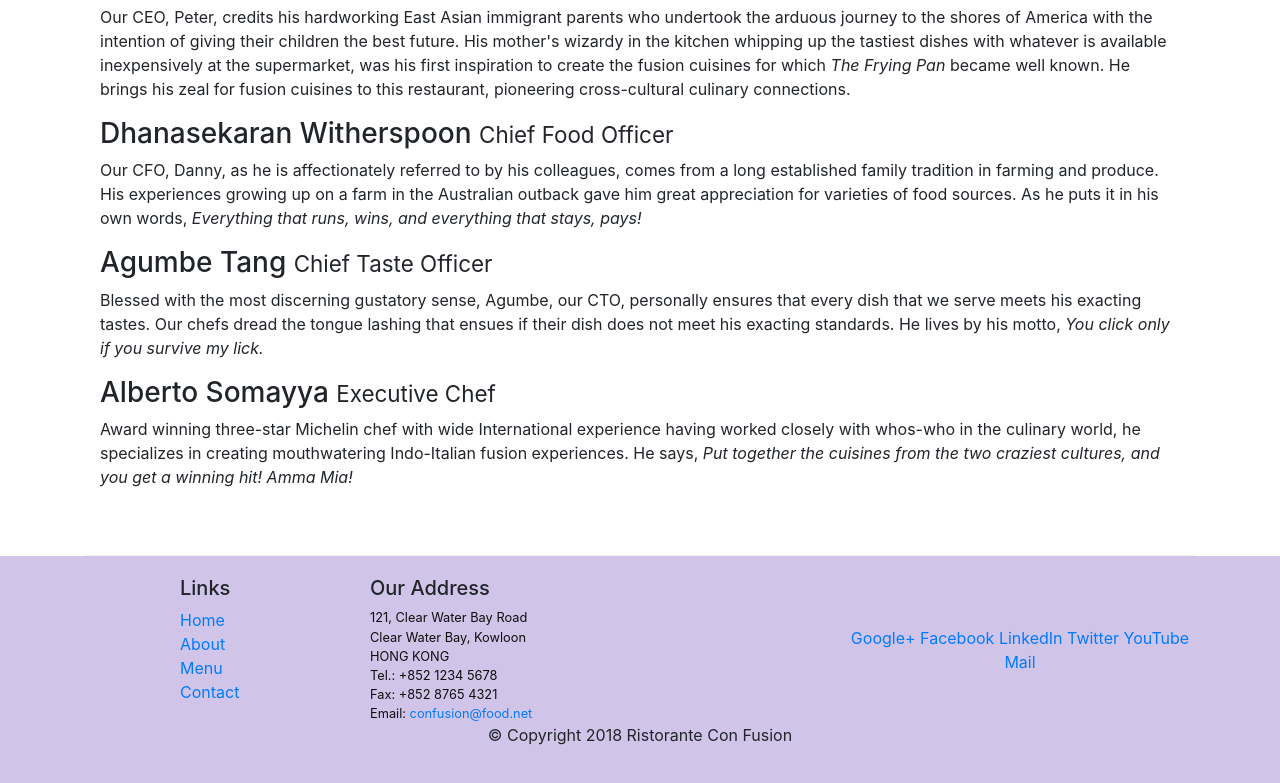
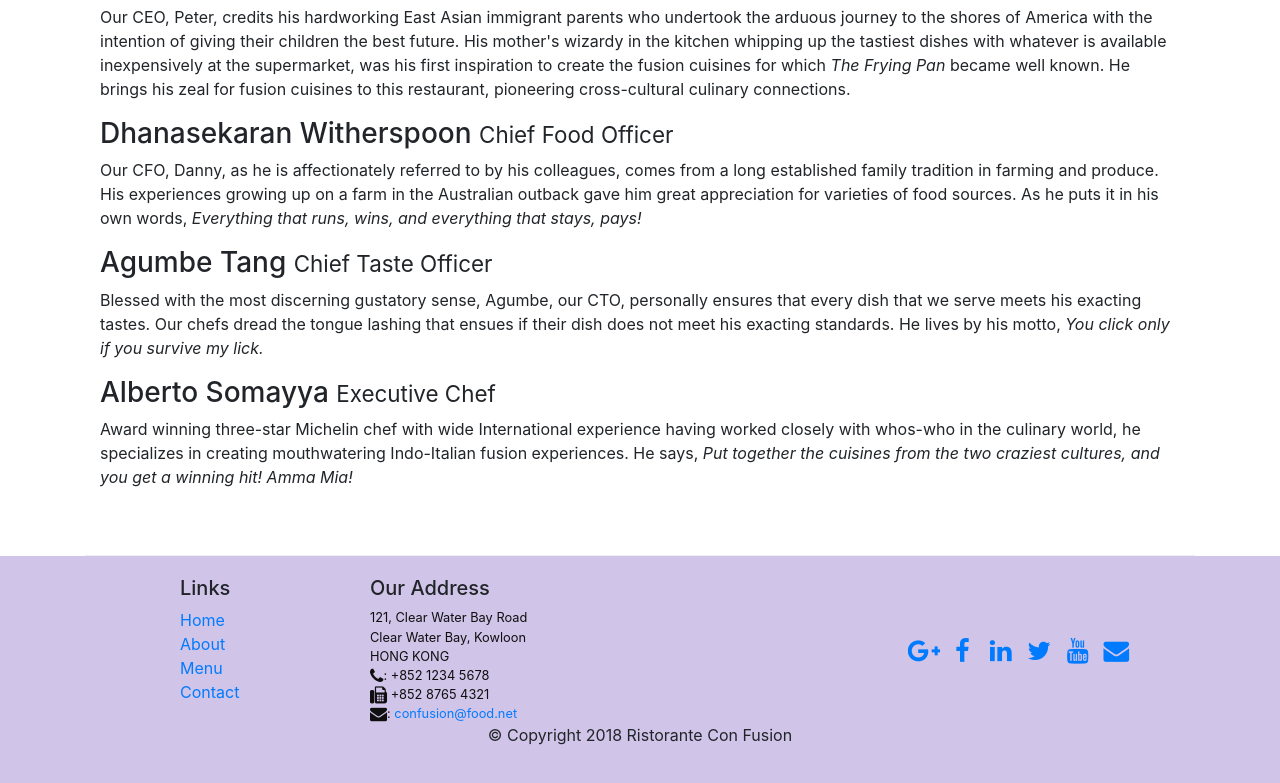
Before and after one commit to hemanth98/conFusion, a website: page aboutus.html in a window 1280 px wide. Shown: the part 975-1758 px from the top of the page. Drawn offline with nearby package versions, Linux system fonts and the light colour scheme.

Commit message:
Icon Fonts

```diff
--- a/aboutus.html
+++ b/aboutus.html
@@ -7,6 +7,8 @@
     <meta http-equiv="x-ua-compatible" content="ie=edge">
 
     <link rel="stylesheet" href="node_modules/bootstrap/dist/css/bootstrap.min.css">
+    <link rel="stylesheet" href="node_modules/font-awesome/css/font-awesome.min.css">
+    <link rel="stylesheet" href="node_modules/bootstrap-social/bootstrap-social.css">
     <link rel="stylesheet" href="css/styles.css">
     <title>Ristorante Con Fusion: About Us</title>
 
@@ -21,10 +23,10 @@
             <a class="navbar-brand mr-auto" href='index.html'>Ristorante Con Fusion</a>
             <div class="collapse navbar-collapse" id="Navbar">
                 <ul class="navbar-nav mr-auto">
-                    <li class="nav-item"><a class="nav-link" href="index.html">Home</a></li>
-                    <li class="nav-item active"><a class="nav-link" href="#">About</a></li>
-                    <li class="nav-item"><a class="nav-link" href="#">Menu</a></li>
-                    <li class="nav-item"><a class="nav-link" href="#">Contact</a></li>
+                    <li class="nav-item"><a class="nav-link" href="index.html"><span class="fa fa-home fa-lg"></span> Home</a></li>
+                    <li class="nav-item active"><a class="nav-link" href="#"><span class="fa fa-info fa-lg"></span> About</a></li>
+                    <li class="nav-item"><a class="nav-link" href="#"><span class="fa fa-list fa-lg"></span> Menu</a></li>
+                    <li class="nav-item"><a class="nav-link" href="#"><span class="fa fa-address-card fa-lg"></span> Contact</a></li>
                 </ul>
             </div>
 
@@ -101,19 +103,19 @@
 		              121, Clear Water Bay Road<br>
 		              Clear Water Bay, Kowloon<br>
 		              HONG KONG<br>
-		              Tel.: +852 1234 5678<br>
-		              Fax: +852 8765 4321<br>
-		              Email: <a href="mailto:confusion@food.net">confusion@food.net</a>
+		              <i class="fa fa-phone fa-lg"></i>: +852 1234 5678<br>
+		              <i class="fa fa-fax fa-lg"></i> +852 8765 4321<br>
+		              <i class="fa fa-envelope fa-lg"></i>: <a href="mailto:confusion@food.net">confusion@food.net</a>
 		           </address>
                 </div>
                 <div class="col-12 col-sm-4 align-self-center">
                     <div class="text-center">
-                        <a href="http://google.com/+">Google+</a>
-                        <a href="http://www.facebook.com/profile.php?id=">Facebook</a>
-                        <a href="http://www.linkedin.com/in/">LinkedIn</a>
-                        <a href="http://twitter.com/">Twitter</a>
-                        <a href="http://youtube.com/">YouTube</a>
-                        <a href="mailto:">Mail</a>
+                        <a class="btn btn-social-icon btn google" href="http://google.com/+"><i class="fa fa-google-plus fa-lg"></i></a>
+                        <a class="btn btn-social-icon btn facebook" href="http://www.facebook.com/profile.php?id="><i class="fa fa-facebook fa-lg"></i></a>
+                        <a class="btn btn-social-icon btn linkedin" href="http://www.linkedin.com/in/"><i class="fa fa-linkedin fa-lg"></i></a>
+                        <a class="btn btn-social-icon btn twitter" href="http://twitter.com/"><i class="fa fa-twitter fa-lg"></i></a>
+                        <a class="btn btn-social-icon btn youtube" href="http://youtube.com/"><i class="fa fa-youtube fa-lg"></i></a>
+                        <a class="btn btn-social-icon btn" href="mailto:"><i class="fa fa-envelope fa-lg"></i></a>
                     </div>
                 </div>
            </div>
--- a/package.json
+++ b/package.json
@@ -15,6 +15,8 @@
   },
   "dependencies": {
     "bootstrap": "^4.0.0",
+    "bootstrap-social": "^5.1.1",
+    "font-awesome": "^4.7.0",
     "jquery": "^3.3.1",
     "popper.js": "^1.12.9"
   }
```
Also changed, not shown: index.html (+15 -13 lines), 1 other file.
